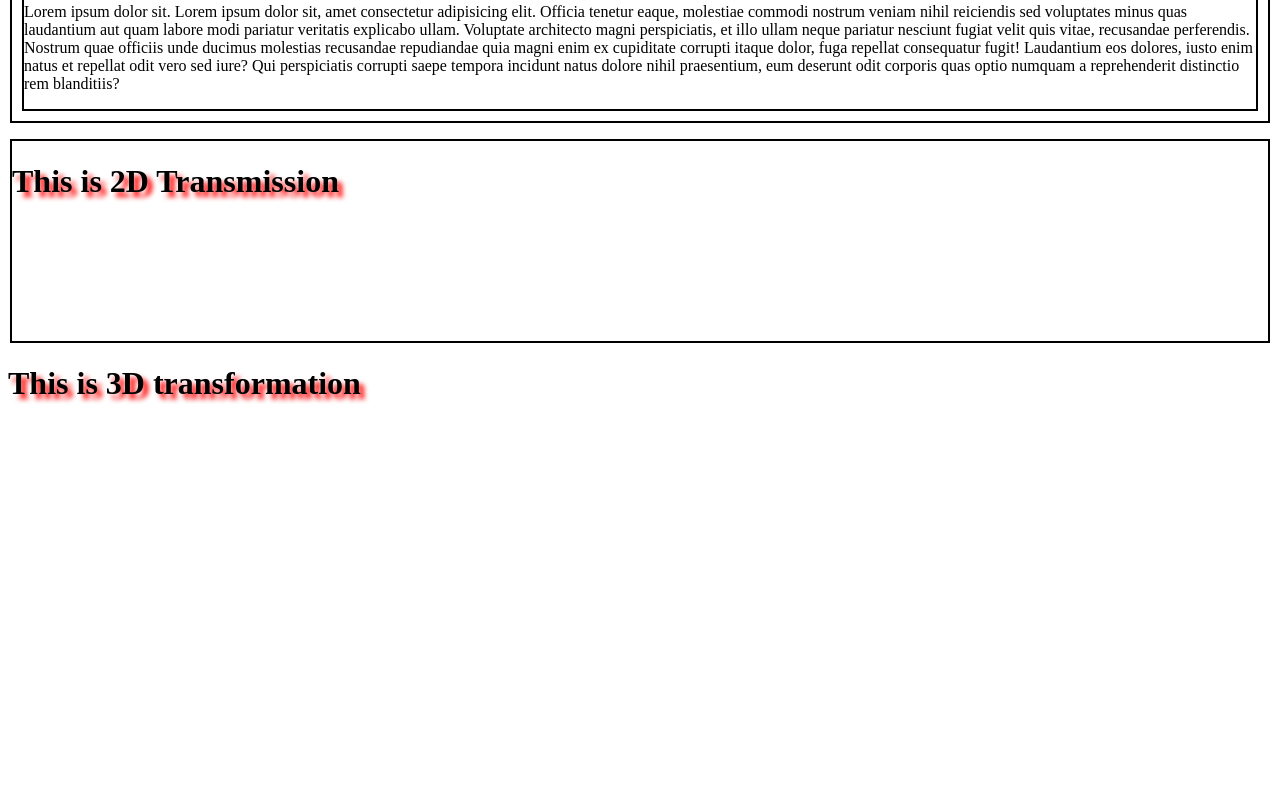
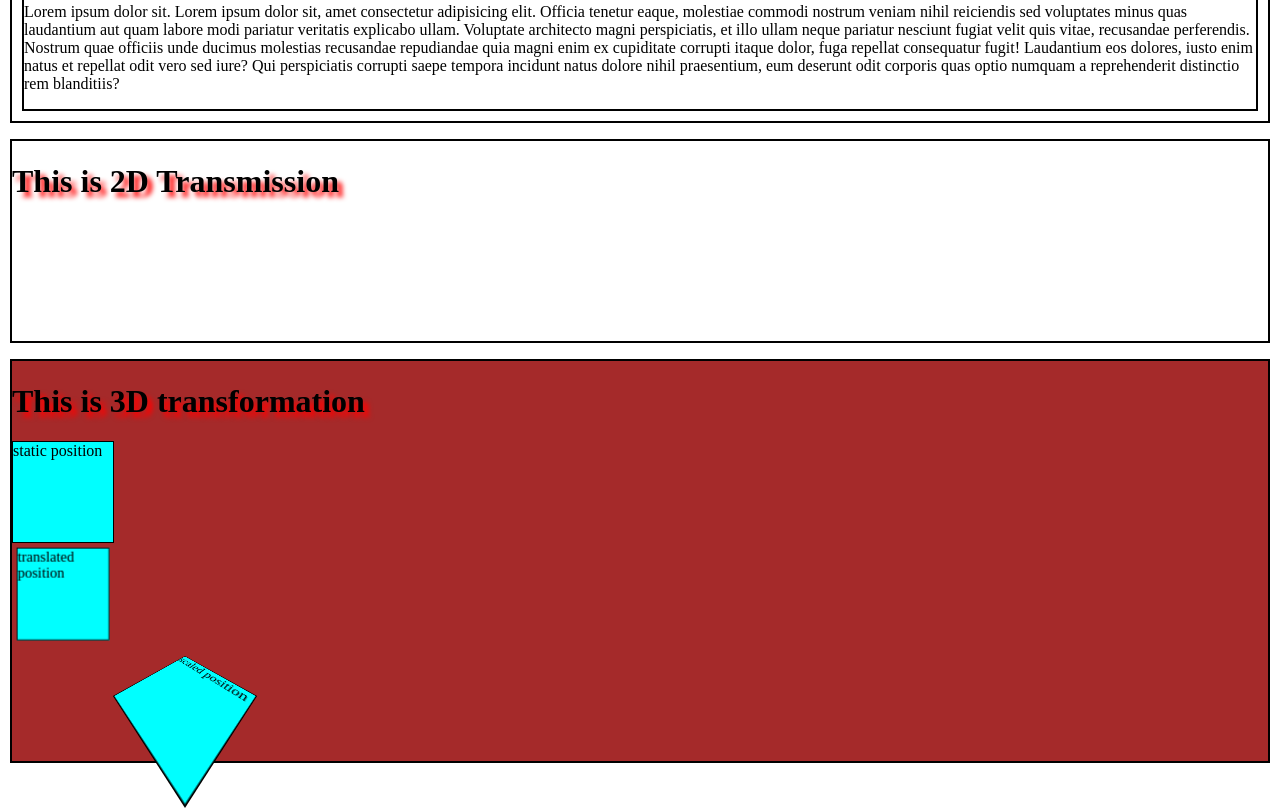
Before and after one commit to SiddheshMankar/webdesign, a plain HTML site: page cssbasics2.html in a window 1280 px wide. Shown: the part 1391-2199 px from the top of the page. Before the commit the page ends 1814 px from the top, so only its background shows below. Drawn offline with Linux system fonts and the light colour scheme.

Commit message:
new commit 14/1/23

```diff
--- a/cssbasic2.css
+++ b/cssbasic2.css
@@ -78,3 +78,34 @@ h1{
     /* transform: scalex(5); */
     transform: skew(45deg);
 }
+.threeD{
+    height: 400px;
+    margin: 16px 2px 2px 2px;
+    width: 500px;
+    background-color: brown;
+    border: 2px solid black;
+    inline-size: auto;
+}
+.static{
+    border: 1px solid black;
+    height: 100px;
+    width: 100px;
+    background-color: aqua;
+}
+.translated{
+    border: 1px solid black;
+    height: 100px;
+    width: 100px;
+    background-color: aqua;
+    transform: perspective(100px) translateZ(-10px);
+
+}
+.scaled{
+    border: 1px solid black;
+    height: 100px;
+    width: 100px;
+    margin: 0px 0px 0px 122px;
+    background-color: aqua;
+    transform: perspective(350px) scaleZ(4) rotateX(35deg) rotateZ(45deg);
+
+}
--- a/cssbasics2.html
+++ b/cssbasics2.html
@@ -53,8 +53,19 @@
     </div>
 
 </div>
-<div class="3D">
+
+
+</div>
+<div class="threeD">
     <h1>This is 3D transformation</h1>
-</div>
+    <div class="static">
+        static position
+    </div>
+    <div class="translated">
+        translated position
+    </div>
+    <div class="scaled">
+        scaled position
+    </div>
 </body>
 </html>
```
Also changed, not shown: css3.css (added, +62 -0 lines), css3.html (added, +19 -0 lines), parallexproject/index.html (added, +14 -0 lines), test.html (added, +39 -0 lines), parallexproject/favicon.ico (added), parallexproject/foreground.png (added), parallexproject/sport-1.jpg (added), parallexproject/sport-2.jpg (added), parallexproject/style.css (added), 3 other files.
